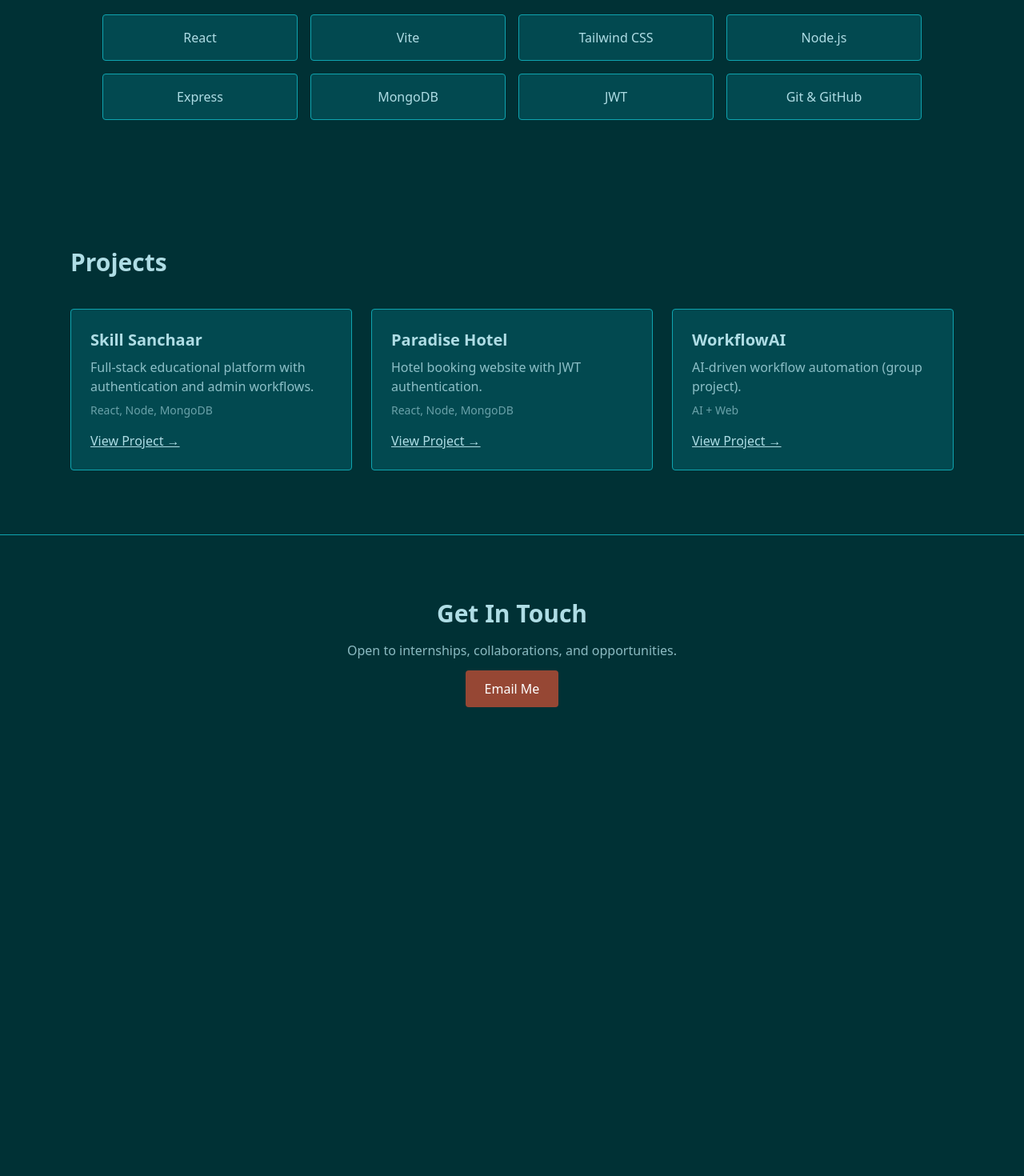
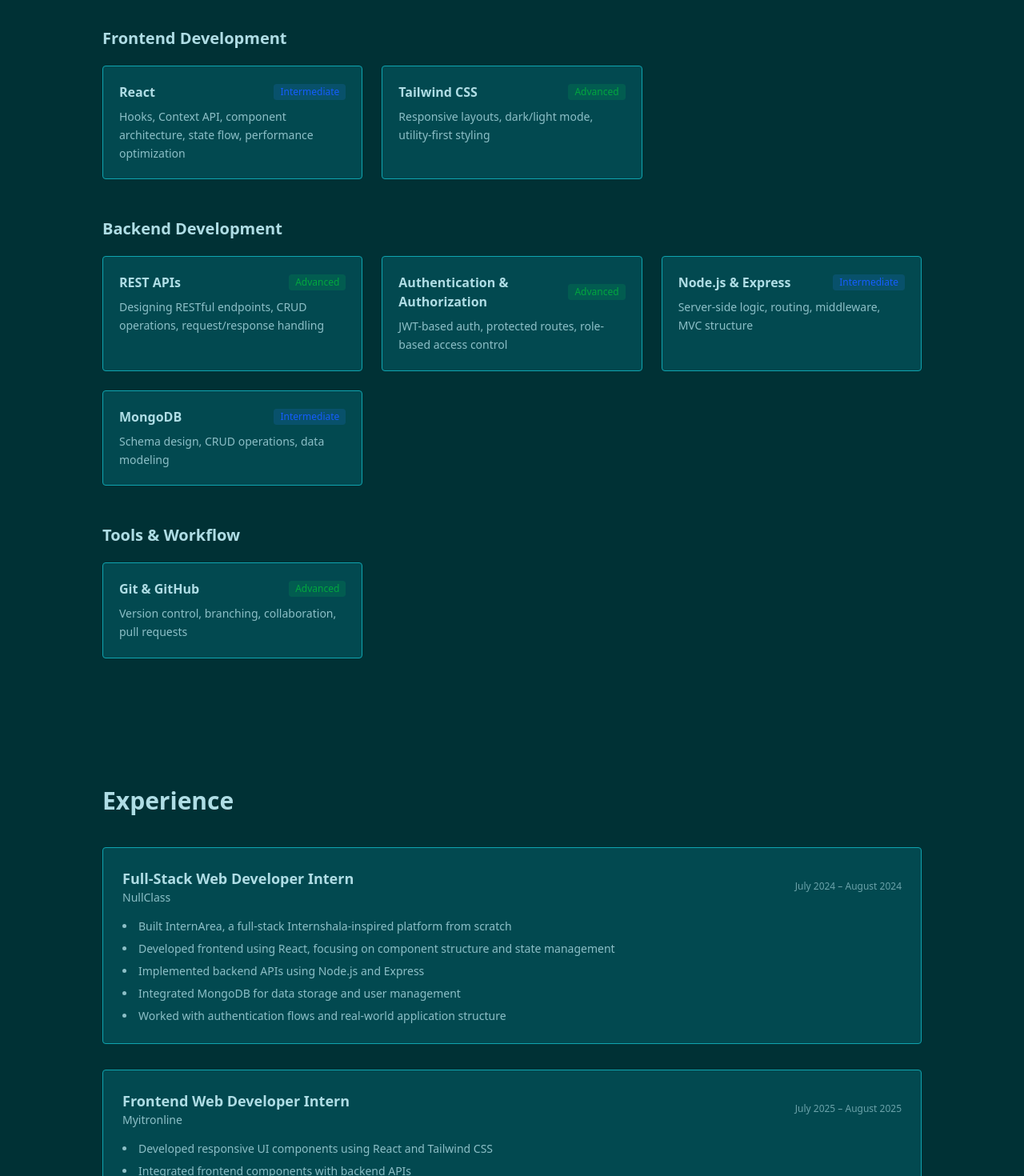
Before and after one commit to Aakash22010/myPortfolio, a React (Vite) app: page / in a window 1280 px wide. Shown: the part 1220-2690 px from the top of the page at 80% size. Before the commit the page ends 2173 px from the top, so only its background shows below. Built offline with nearby package versions, Linux system fonts and the light colour scheme.

Commit message:
first commit

```diff
--- a/src/App.jsx
+++ b/src/App.jsx
@@ -4,6 +4,7 @@ import About from "./components/About";
 import Skills from "./components/Skills";
 import Projects from "./components/Projects";
 import Contact from "./components/Contact";
+import Experience from "./components/Experience";
 
 export default function App() {
   return (
@@ -12,6 +13,7 @@ export default function App() {
       <Hero />
       <About />
       <Skills />
+      <Experience />
       <Projects />
       <Contact />
     </div>
--- /dev/null
+++ b/src/components/Experience.jsx
@@ -0,0 +1,84 @@
+import { motion } from "framer-motion";
+import { fadeUp, staggerContainer } from "../animations";
+
+const experiences = [
+  {
+    role: "Full-Stack Web Developer Intern",
+    company: "NullClass",
+    duration: "July 2024 – August 2024",
+    points: [
+      "Built InternArea, a full-stack Internshala-inspired platform from scratch",
+      "Developed frontend using React, focusing on component structure and state management",
+      "Implemented backend APIs using Node.js and Express",
+      "Integrated MongoDB for data storage and user management",
+      "Worked with authentication flows and real-world application structure",
+    ],
+  },
+  {
+    role: "Frontend Web Developer Intern",
+    company: "Myitronline",
+    duration: "July 2025 – August 2025",
+    points: [
+      "Developed responsive UI components using React and Tailwind CSS",
+      "Integrated frontend components with backend APIs",
+      "Improved website responsiveness and overall user experience",
+    ],
+  },
+  {
+    role: "President",
+    company: "Codex – The Coding Club of GIET",
+    duration: "2025 – Present",
+    points: [
+      "Leading technical initiatives and mentoring junior developers",
+      "Organized coding events, workshops, and hackathons",
+      "Coordinated with faculty and students to strengthen the coding community",
+    ],
+  },
+];
+
+export default function Experience() {
+  return (
+    <section id="experience" className="py-20 px-6">
+      <motion.div
+        className="max-w-5xl mx-auto"
+        variants={staggerContainer}
+        initial="hidden"
+        whileInView="visible"
+        viewport={{ once: true }}
+      >
+        <motion.h2
+          variants={fadeUp}
+          className="text-2xl md:text-3xl font-bold mb-10"
+        >
+          Experience
+        </motion.h2>
+
+        <div className="space-y-8">
+          {experiences.map((exp) => (
+            <motion.div
+              key={`${exp.company}-${exp.role}`}
+              variants={fadeUp}
+              className="p-6 rounded border border-[var(--border)] bg-[var(--card)]"
+            >
+              <div className="flex flex-col sm:flex-row sm:items-center sm:justify-between">
+                <div>
+                  <h3 className="text-lg font-semibold">{exp.role}</h3>
+                  <p className="opacity-80 text-sm">{exp.company}</p>
+                </div>
+                <span className="text-xs opacity-60 mt-2 sm:mt-0">
+                  {exp.duration}
+                </span>
+              </div>
+
+              <ul className="mt-4 space-y-2 text-sm opacity-80 list-disc list-inside">
+                {exp.points.map((point, index) => (
+                  <li key={index}>{point}</li>
+                ))}
+              </ul>
+            </motion.div>
+          ))}
+        </div>
+      </motion.div>
+    </section>
+  );
+}
--- a/src/components/Navbar.jsx
+++ b/src/components/Navbar.jsx
@@ -78,7 +78,7 @@ export default function Navbar() {
 function Links({ onClick }) {
   return (
     <>
-      {["about", "skills", "projects", "contact"].map((id) => (
+      {["about", "skills", "experience", "projects", "contact"].map((id) => (
         <a
           key={id}
           href={`#${id}`}
--- a/src/components/Projects.jsx
+++ b/src/components/Projects.jsx
@@ -4,21 +4,52 @@ import { fadeUp, staggerContainer } from "../animations";
 const projects = [
   {
     title: "Skill Sanchaar",
-    desc: "Full-stack educational platform with authentication and admin workflows.",
-    tech: "React, Node, MongoDB",
-    link: "#",
+    desc: "Full-stack educational platform with authentication, payments, and admin workflows.",
+    tech: "React, Node.js, MongoDB, JWT",
+    github: "#",
+    live: "#",
   },
   {
     title: "Paradise Hotel",
-    desc: "Hotel booking website with JWT authentication.",
-    tech: "React, Node, MongoDB",
-    link: "https://github.com/Aakash22010/Paradise_hotel",
+    desc: "Hotel booking website with JWT authentication and modern responsive UI.",
+    tech: "React, Node.js, MongoDB, JWT",
+    github: "https://github.com/Aakash22010/Paradise_hotel",
+    live: "https://paradise-hotel-peach.vercel.app/",
+  },
+  {
+    title: "InternArea",
+    desc: "Internshala-inspired platform for browsing internships with clean UI and routing.",
+    tech: "React, Tailwind CSS",
+    github: "https://github.com/Aakash22010/internarea.git",
+    live: "https://internarea29320.netlify.app/",
+  },
+  {
+    title: "Weather Forecast App",
+    desc: "Real-time weather forecasting web app using external APIs with responsive UI.",
+    tech: "JavaScript, Weather API, HTML, CSS",
+    github: "#",
+    live: "https://aakash1402--1ca1713626cd11f09439569c3dd06744.web.val.run",
+  },
+  {
+    title: "Vyper – Modern Snake Game",
+    desc: "Modern snake game with smooth controls, game logic, and responsive design.",
+    tech: "JavaScript, HTML, CSS",
+    github: "#",
+    live: "http://vyper.surge.sh/",
+  },
+  {
+    title: "Interactive Web Tool",
+    desc: "Lightweight interactive web app showcasing frontend logic and UI behavior.",
+    tech: "HTML, CSS, JavaScript",
+    github: "#",
+    live: "https://aakash1402-clearolivekoi.web.val.run/",
   },
   {
     title: "WorkflowAI",
-    desc: "AI-driven workflow automation (group project).",
-    tech: "AI + Web",
-    link: "#",
+    desc: "AI-driven workflow automation system (group project).",
+    tech: "AI + Web Technologies",
+    github: "#",
+    live: "#",
   },
 ];
 
@@ -31,24 +62,51 @@ export default function Projects() {
         whileInView="visible"
         viewport={{ once: true }}
       >
-        <motion.h2 variants={fadeUp} className="text-3xl font-bold mb-10">
+        <motion.h2
+          variants={fadeUp}
+          className="text-2xl md:text-3xl font-bold mb-10"
+        >
           Projects
         </motion.h2>
 
-        <div className="grid md:grid-cols-3 gap-6">
+        <div className="grid sm:grid-cols-2 md:grid-cols-3 gap-6">
           {projects.map((p) => (
             <motion.div
               key={p.title}
               variants={fadeUp}
-              className="p-6 rounded border border-[var(--border)] bg-[var(--card)]"
+              className="p-6 rounded border border-[var(--border)] bg-[var(--card)] flex flex-col justify-between"
             >
-              <h3 className="text-xl font-semibold">{p.title}</h3>
-              <p className="opacity-80 mt-2">{p.desc}</p>
-              <p className="text-sm opacity-60 mt-2">{p.tech}</p>
+              {/* PROJECT INFO */}
+              <div>
+                <h3 className="text-xl font-semibold">{p.title}</h3>
+                <p className="opacity-80 mt-2 text-sm">{p.desc}</p>
+                <p className="text-xs opacity-60 mt-2">{p.tech}</p>
+              </div>
 
-              <a href={p.link} className="inline-block mt-4 underline">
-                View Project →
-              </a>
+              {/* LINKS */}
+              <div className="mt-5 flex gap-4 text-sm">
+                {p.github !== "#" && (
+                  <a
+                    href={p.github}
+                    target="_blank"
+                    rel="noopener noreferrer"
+                    className="underline hover:opacity-80"
+                  >
+                    GitHub →
+                  </a>
+                )}
+
+                {p.live !== "#" && (
+                  <a
+                    href={p.live}
+                    target="_blank"
+                    rel="noopener noreferrer"
+                    className="underline hover:opacity-80"
+                  >
+                    Live Demo →
+                  </a>
+                )}
+              </div>
             </motion.div>
           ))}
         </div>
--- a/src/components/Skills.jsx
+++ b/src/components/Skills.jsx
@@ -1,16 +1,76 @@
 import { motion } from "framer-motion";
 import { fadeUp, staggerContainer } from "../animations";
 
-const skills = [
-  "React",
-  "Vite",
-  "Tailwind CSS",
-  "Node.js",
-  "Express",
-  "MongoDB",
-  "JWT",
-  "Git & GitHub",
+/* ---------- FRONTEND ---------- */
+const frontendSkills = [
+  {
+    name: "React",
+    level: "Intermediate",
+    details:
+      "Hooks, Context API, component architecture, state flow, performance optimization",
+  },
+  {
+    name: "Tailwind CSS",
+    level: "Advanced",
+    details:
+      "Responsive layouts, dark/light mode, utility-first styling",
+  },
 ];
+
+/* ---------- BACKEND ---------- */
+const backendSkills = [
+  {
+    name: "REST APIs",
+    level: "Advanced",
+    details:
+      "Designing RESTful endpoints, CRUD operations, request/response handling",
+  },
+  {
+    name: "Authentication & Authorization",
+    level: "Advanced",
+    details:
+      "JWT-based auth, protected routes, role-based access control",
+  },
+  {
+    name: "Node.js & Express",
+    level: "Intermediate",
+    details:
+      "Server-side logic, routing, middleware, MVC structure",
+  },
+  {
+    name: "MongoDB",
+    level: "Intermediate",
+    details:
+      "Schema design, CRUD operations, data modeling",
+  },
+];
+
+/* ---------- TOOLS ---------- */
+const toolsSkills = [
+  {
+    name: "Git & GitHub",
+    level: "Advanced",
+    details:
+      "Version control, branching, collaboration, pull requests",
+  },
+];
+
+/* ---------- LEVEL BADGE ---------- */
+const LevelBadge = ({ level }) => {
+  const styles = {
+    Beginner: "bg-yellow-500/15 text-yellow-600",
+    Intermediate: "bg-blue-500/15 text-blue-600",
+    Advanced: "bg-green-500/15 text-green-600",
+  };
+
+  return (
+    <span
+      className={`text-xs px-2 py-0.5 rounded ${styles[level]}`}
+    >
+      {level}
+    </span>
+  );
+};
 
 export default function Skills() {
   return (
@@ -22,18 +82,88 @@ export default function Skills() {
         whileInView="visible"
         viewport={{ once: true }}
       >
-        <motion.h2 variants={fadeUp} className="text-3xl font-bold mb-6">
+        {/* SECTION TITLE */}
+        <motion.h2
+          variants={fadeUp}
+          className="text-2xl md:text-3xl font-bold mb-10"
+        >
           Skills
         </motion.h2>
 
-        <div className="grid grid-cols-2 md:grid-cols-4 gap-4">
-          {skills.map((skill) => (
+        {/* FRONTEND */}
+        <motion.h3
+          variants={fadeUp}
+          className="text-xl font-semibold mb-5"
+        >
+          Frontend Development
+        </motion.h3>
+
+        <div className="grid sm:grid-cols-2 lg:grid-cols-3 gap-6 mb-12">
+          {frontendSkills.map((skill) => (
             <motion.div
-              key={skill}
+              key={skill.name}
               variants={fadeUp}
-              className="p-4 text-center rounded border border-[var(--border)] bg-[var(--card)]"
+              className="p-5 rounded border border-[var(--border)] bg-[var(--card)]"
             >
-              {skill}
+              <div className="flex items-center justify-between">
+                <h4 className="font-semibold">{skill.name}</h4>
+                <LevelBadge level={skill.level} />
+              </div>
+              <p className="mt-2 text-sm opacity-80 leading-relaxed">
+                {skill.details}
+              </p>
+            </motion.div>
+          ))}
+        </div>
+
+        {/* BACKEND */}
+        <motion.h3
+          variants={fadeUp}
+          className="text-xl font-semibold mb-5"
+        >
+          Backend Development
+        </motion.h3>
+
+        <div className="grid sm:grid-cols-2 lg:grid-cols-3 gap-6 mb-12">
+          {backendSkills.map((skill) => (
+            <motion.div
+              key={skill.name}
+              variants={fadeUp}
+              className="p-5 rounded border border-[var(--border)] bg-[var(--card)]"
+            >
+              <div className="flex items-center justify-between">
+                <h4 className="font-semibold">{skill.name}</h4>
+                <LevelBadge level={skill.level} />
+              </div>
+              <p className="mt-2 text-sm opacity-80 leading-relaxed">
+                {skill.details}
+              </p>
+            </motion.div>
+          ))}
+        </div>
+
+        {/* TOOLS */}
+        <motion.h3
+          variants={fadeUp}
+          className="text-xl font-semibold mb-5"
+        >
+          Tools & Workflow
+        </motion.h3>
+
+        <div className="grid sm:grid-cols-2 lg:grid-cols-3 gap-6">
+          {toolsSkills.map((skill) => (
+            <motion.div
+              key={skill.name}
+              variants={fadeUp}
+              className="p-5 rounded border border-[var(--border)] bg-[var(--card)]"
+            >
+              <div className="flex items-center justify-between">
+                <h4 className="font-semibold">{skill.name}</h4>
+                <LevelBadge level={skill.level} />
+              </div>
+              <p className="mt-2 text-sm opacity-80 leading-relaxed">
+                {skill.details}
+              </p>
             </motion.div>
           ))}
         </div>
```
Also changed, not shown: 1 other file (tests, documents, lock files or other folders).
